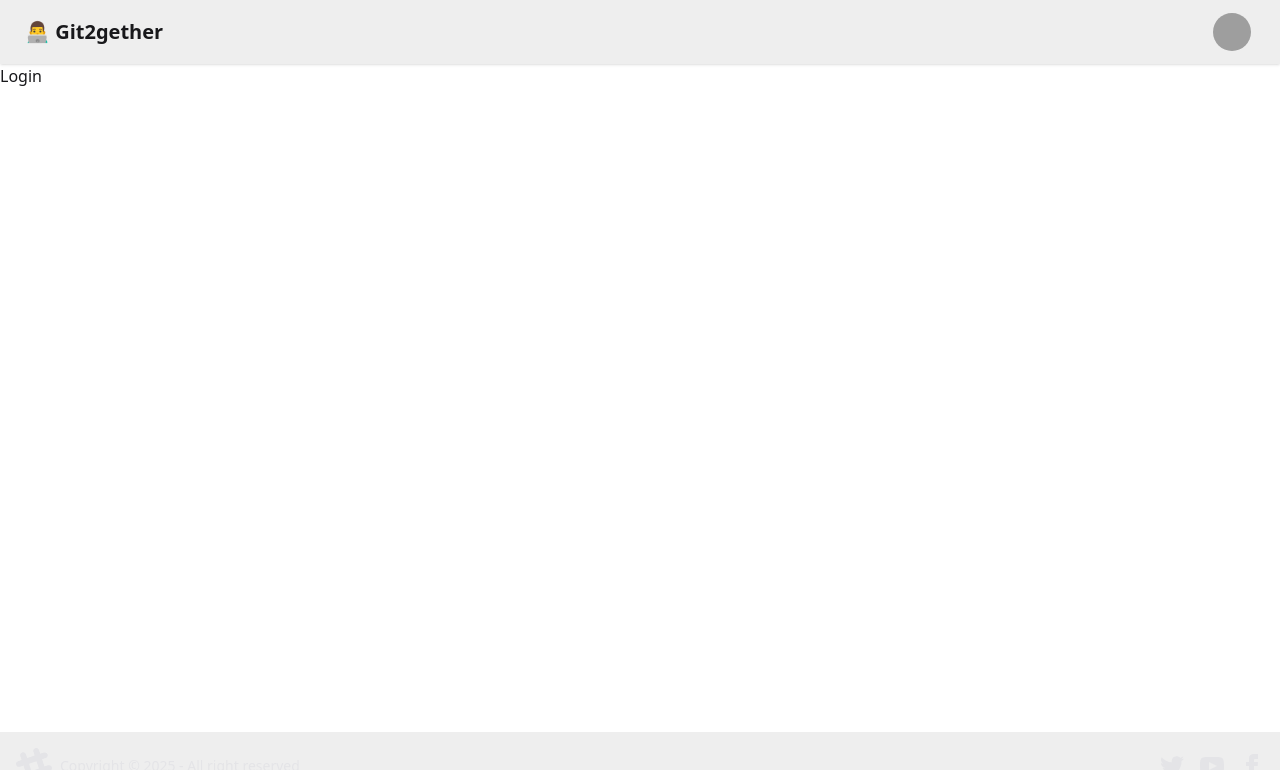
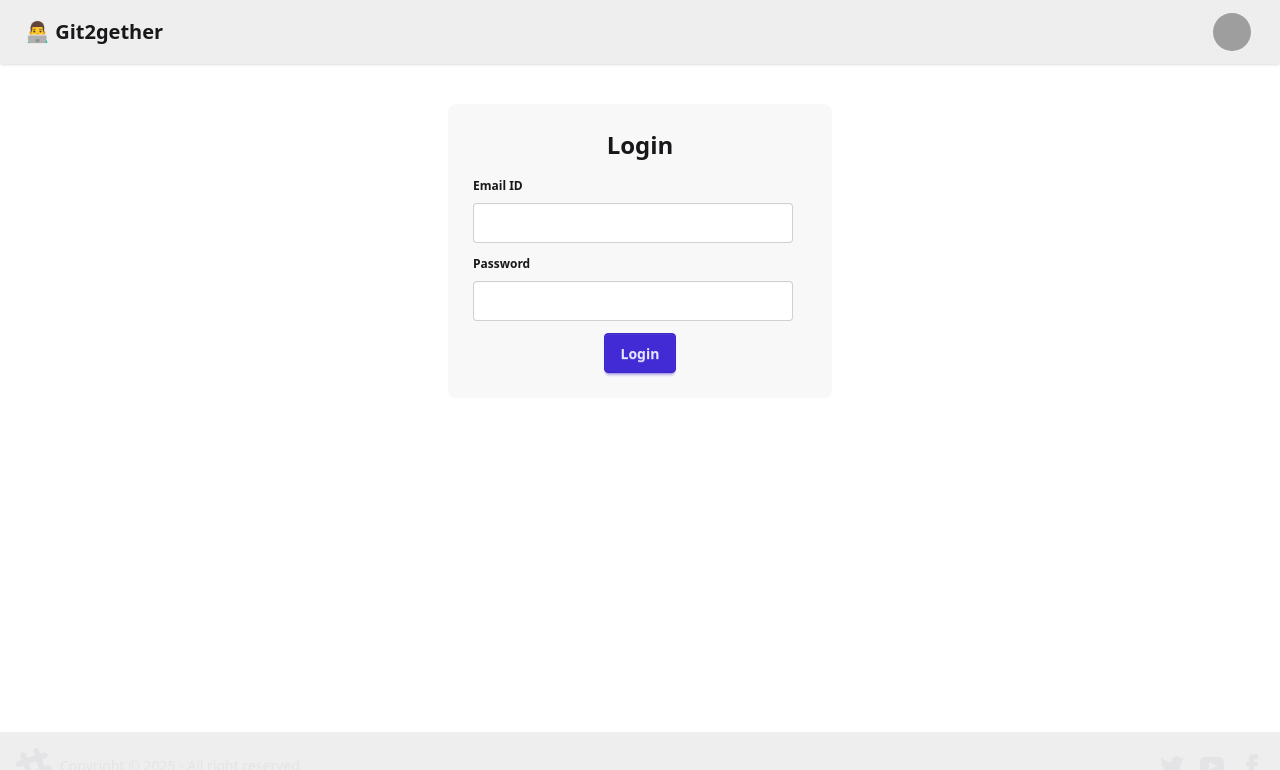
Before and after one commit to AsishKumar24/git2gether-web, a React (Vite) app: page /login in a window 1280 px wide. Shown: the top 770 px of the page. Built offline with nearby package versions, Linux system fonts and the light colour scheme; grey boxes are pictures that could not be loaded.

Commit message:
now will learn to do login page

```diff
--- a/package.json
+++ b/package.json
@@ -11,6 +11,8 @@
   },
   "dependencies": {
     "@tailwindcss/vite": "^4.1.11",
+    "axios": "^1.10.0",
+    "cors": "^2.8.5",
     "react": "^19.1.0",
     "react-dom": "^19.1.0",
     "react-router": "^7.6.3",
--- a/src/Login.jsx
+++ b/src/Login.jsx
@@ -1,8 +1,60 @@
-import React from 'react'
+import React, { useState } from 'react'
+import axios from 'axios'
+const Login = () => {
+  const [emailId, setEmailId] = useState('')
+  const [password, setPassword] = useState('')
+  const [firstName, setFirstName] = useState('')
+  const [lastName, setLastName] = useState('')
+  const [isLoginForm, setIsLoginForm] = useState(true)
+  const [error, setError] = useState('')
+  const handleLogin = async () => {
+    try {
+      const res = await axios.post('http://localhost:3000/login', {
+        emailId,
+        password
+      })
+    } catch (error) {
+        console.log(error.message)
+    }
+  }
+  return (
+    <div className='flex justify-center my-10'>
+      <div className='card card-border bg-base-200 w-96'>
+        <div className='card-body'>
+          <h2 className='card-title justify-center text-2xl'>Login</h2>
+          <div>
+            <fieldset className='fieldset'>
+              <legend className='fieldset-legend'>Email ID</legend>
+              <input
+                type='text'
+                value={emailId}
+                className='input'
+                onChange={e => {
+                  setEmailId(e.target.value)
+                }}
+              />
+            </fieldset>
 
-const Login = () => {
-  return (
-    <div>Login</div>
+            <fieldset className='fieldset'>
+              <legend className='fieldset-legend'>Password</legend>
+              <input
+                type='password'
+                value={password}
+                className='input'
+                onChange={e => {
+                  setPassword(e.target.value)
+                }}
+              />
+            </fieldset>
+          </div>
+          <div className='card-actions justify-center'>
+            <button className='btn btn-primary' onClick={handleLogin}>
+              Login
+            </button>
+          </div>
+        </div>
+      </div>
+    </div>
   )
 }
 
```
Also changed, not shown: 1 other file (tests, documents, lock files or other folders).
